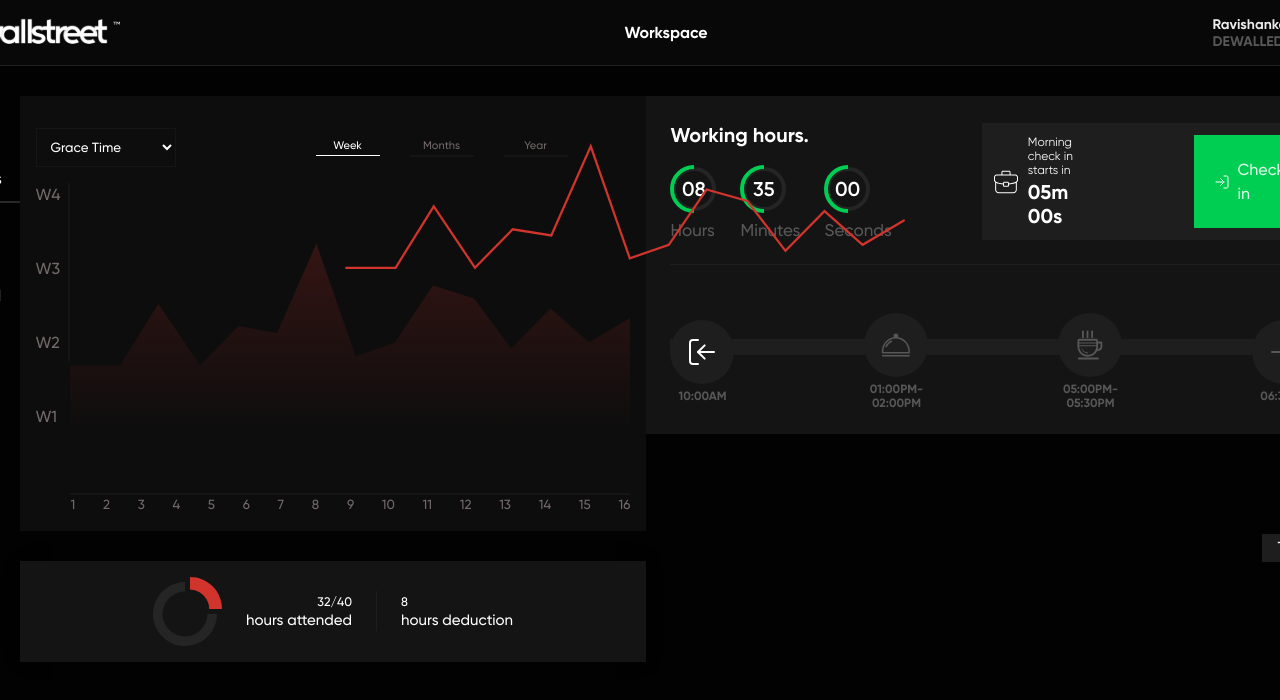
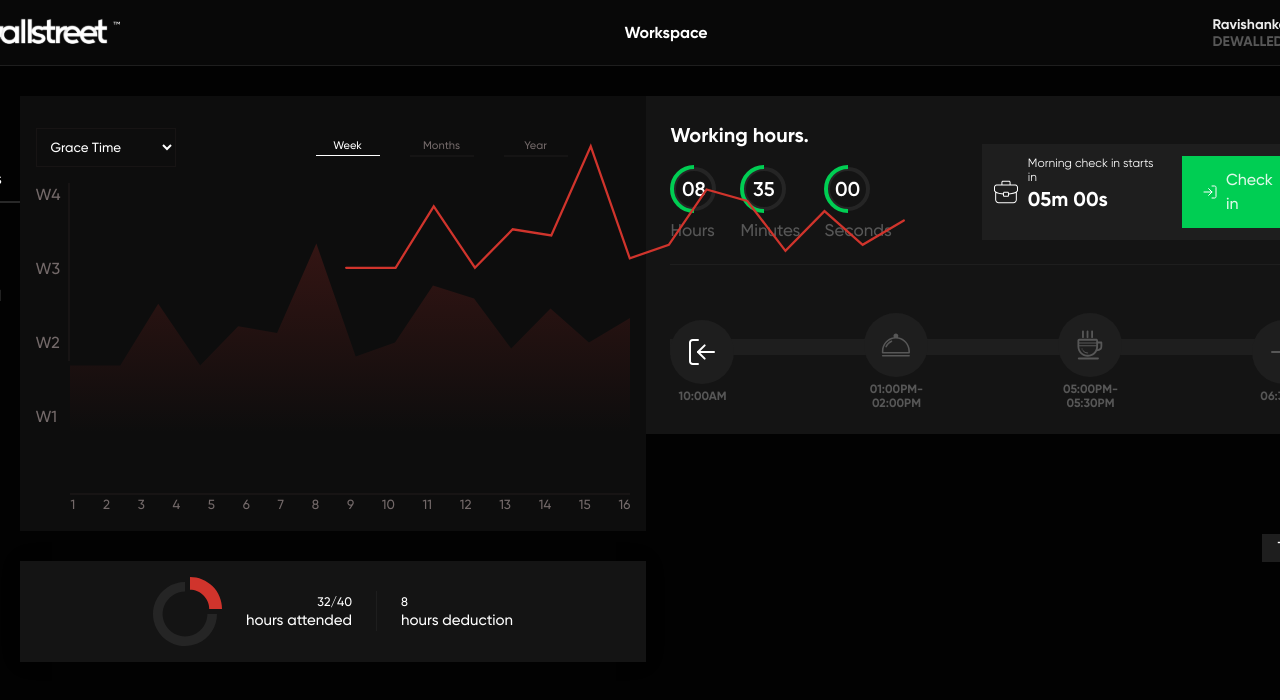
Before and after one commit to chieftain-defutura/Dewallstreet-Timesheet, a React (Vite) app: page /home in a window 1280 px wide. Shown: the top 700 px of the page. Built offline with nearby package versions, Linux system fonts and the light colour scheme.

Commit message:
push home

```diff
--- a/src/components/Assigntasks/WorkingHours/WorkingHours.css
+++ b/src/components/Assigntasks/WorkingHours/WorkingHours.css
@@ -60,13 +60,13 @@
 .checkin_seconds {
   display: flex;
   flex-direction: row;
-  gap: 100px;
+  gap: 24px;
 }
 .time_checkinhours {
   display: flex;
   flex-direction: row;
+  align-items: flex-end;
   justify-content: center;
-  align-items: flex-end;
   gap: 90px;
 }
 
--- a/src/components/Assigntasks/homepage.css
+++ b/src/components/Assigntasks/homepage.css
@@ -1,7 +1,7 @@
 .homepage_main {
   display: flex;
   flex-direction: row;
-  justify-content: space-around;
+  justify-content: space-between;
   padding: 30px;
 }
 .hours_deduction {
--- a/src/components/Button/Button.css
+++ b/src/components/Button/Button.css
@@ -6,7 +6,6 @@
   padding: 12px 20px;
   gap: 8px;
   display: flex;
-  width: 60%;
 }
 .access {
   display: flex;
```
